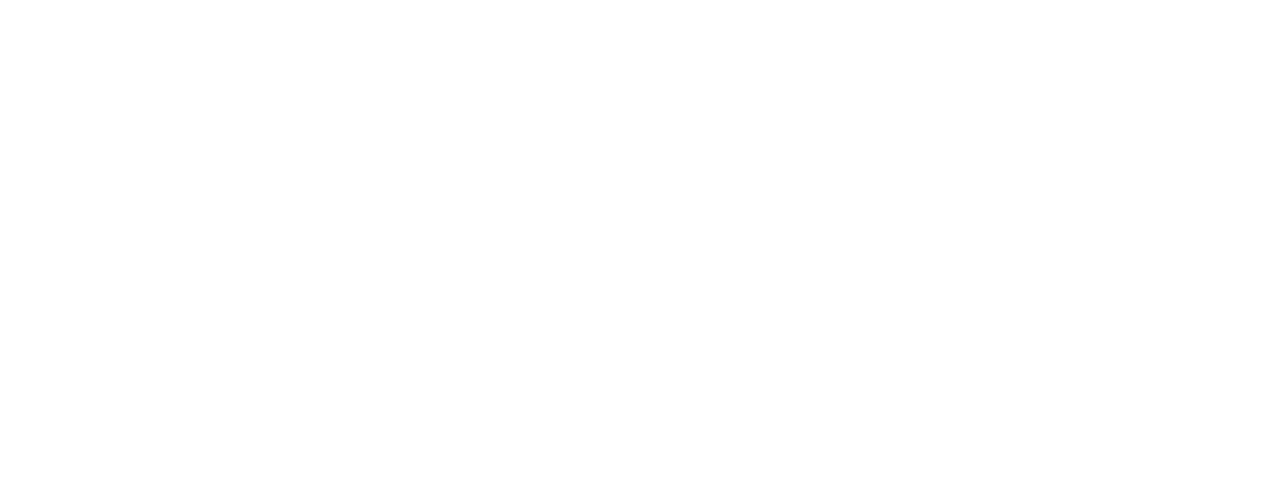
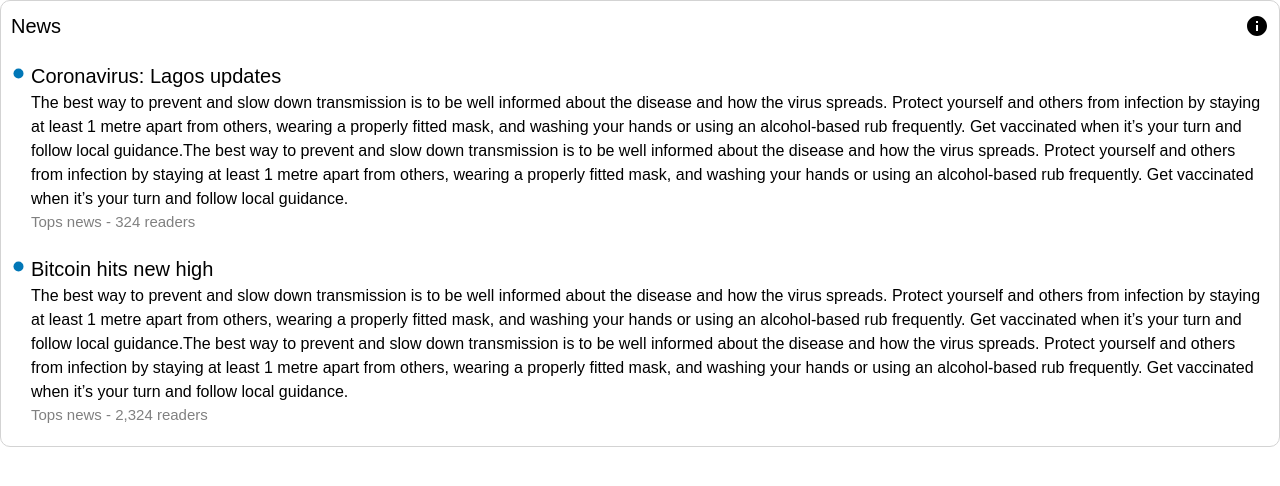
Before and after one commit to dishantzaveri/SIH-TeamEnemiesOfSyntaxx, a React (Create React App) app in the folder frontend/: page /news in a window 1280 px wide. Before the commit this address had no page. Shown: the top 486 px of the page. Built offline with nearby package versions, Linux system fonts and the light colour scheme; what ipfs-http-client would draw is missing.

Commit message:
News Section

```diff
--- a/frontend/src/App.js
+++ b/frontend/src/App.js
@@ -15,6 +15,7 @@
 import Posts from "./components/Posts/Post";
 import Post from "./components/Posts/Post";
 import Feed from "./components/Feed/Feed";
+import News from "./components/News/News";
 
 function App() {
   return (
@@ -30,6 +31,7 @@
         <Route path="/createPosts" element={<CreatePosts />} />
         <Route path="/showPosts" element={<Posts />} />
         <Route path="/feed" element={<Feed />} />
+        <Route path="/news" element={<News />} />
       </Routes>
     </Router>
   );
--- /dev/null
+++ b/frontend/src/components/News/News.css
@@ -0,0 +1,55 @@
+.widgets {
+    flex: 0.2;
+    position: sticky;
+    top: 80px;
+    background-color: white;
+    border-radius: 10px;
+    border: 1px solid lightgray;
+    height: fit-content;
+    padding-bottom: 10px;
+  }
+
+  .widget_header {
+    display: flex;
+    align-items: center;
+    justify-content: space-between;
+    padding: 10px;
+  }
+
+  .widget_header > h1 {
+    font-size: 20px;
+    font-weight: 400;
+  }
+
+  .widget_article {
+    display: flex;
+    padding: 10px;
+    cursor: pointer;
+  }
+
+  .widget_article:hover {
+    background-color: whitesmoke;
+  }
+
+  .widgets_articleleft {
+    color: #0177b7;
+    margin-right: 5px;
+  }
+
+  .widgets_articleleft > .MuiSvgIcon-root {
+    font-size: 15px;
+  }
+
+  .widgets_articleright {
+    flex: 1;
+  }
+
+  .widgets_articleright > h1 {
+    font-size: 20px;
+  }
+
+
+  .widgets_articleright > p {
+    font-size: 15px;
+    color: gray;
+  }
--- /dev/null
+++ b/frontend/src/components/News/News.js
@@ -0,0 +1,36 @@
+import React from 'react';
+import './News.css';
+import InfoIcon from '@material-ui/icons/Info';
+import FiberManualRecordIcon from '@material-ui/icons/FiberManualRecord';
+
+function News() {
+  const newsArticle = (heading, subtitle) => (
+    <div className="widget_article">
+      <div className="widgets_articleleft">
+        <FiberManualRecordIcon />
+      </div>
+
+      <div className="widgets_articleright">
+        <h1>{heading}</h1>
+        <h2>The best way to prevent and slow down transmission is to be well informed about the disease and how the virus spreads.
+ Protect yourself and others from infection by staying at least 1 metre apart from others, wearing a properly fitted mask, and washing your hands or using an alcohol-based rub frequently. Get vaccinated when it’s your turn and follow local guidance.The best way to prevent and slow down transmission is to be well informed about the disease and how the virus spreads.
+ Protect yourself and others from infection by staying at least 1 metre apart from others, wearing a properly fitted mask, and washing your hands or using an alcohol-based rub frequently. Get vaccinated when it’s your turn and follow local guidance.</h2>
+        <p>{subtitle}</p>
+      </div>
+    </div>
+  );
+
+  return (
+    <div className="widgets">
+      <div className="widget_header">
+        <h1> News</h1>
+        <InfoIcon />
+      </div>
+
+      {newsArticle("Coronavirus: Lagos updates", "Tops news - 324 readers")}
+      {newsArticle("Bitcoin hits new high", "Tops news - 2,324 readers")}
+    </div>
+  )
+}
+
+export default News
```
